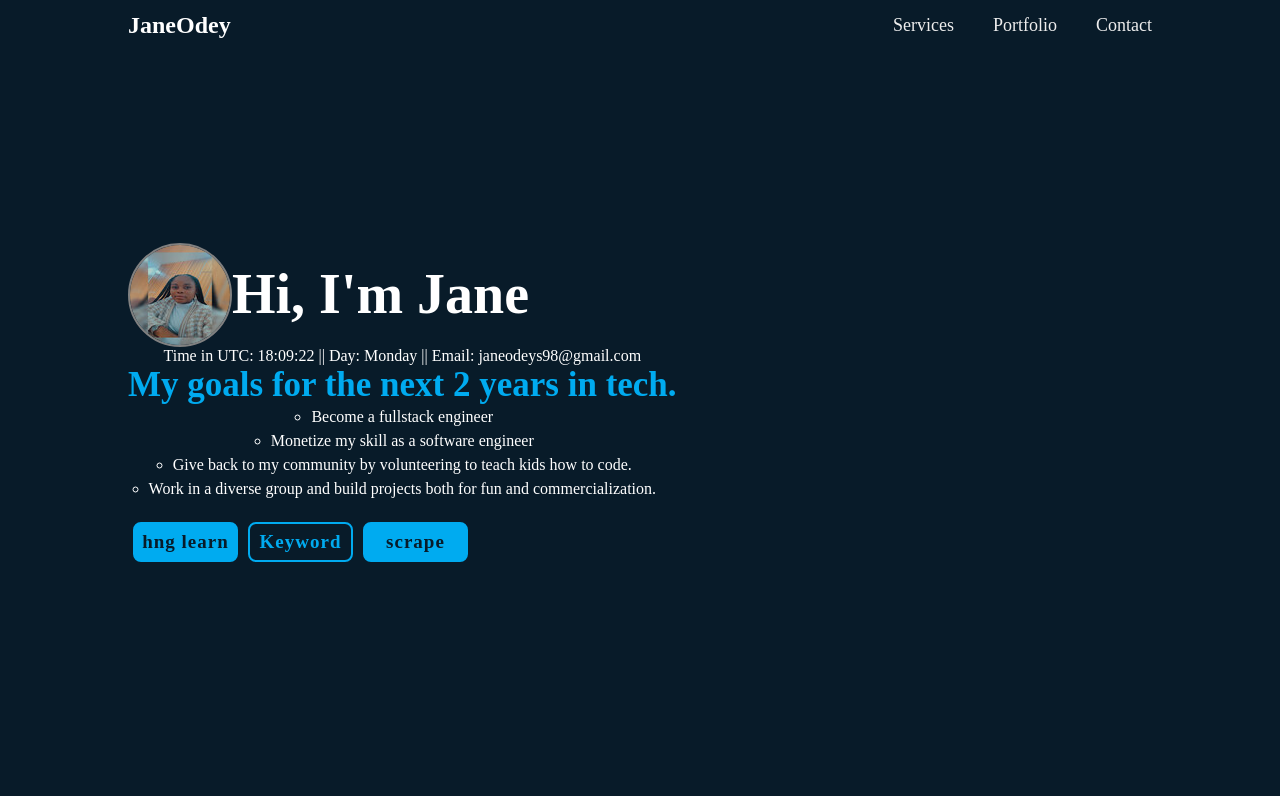
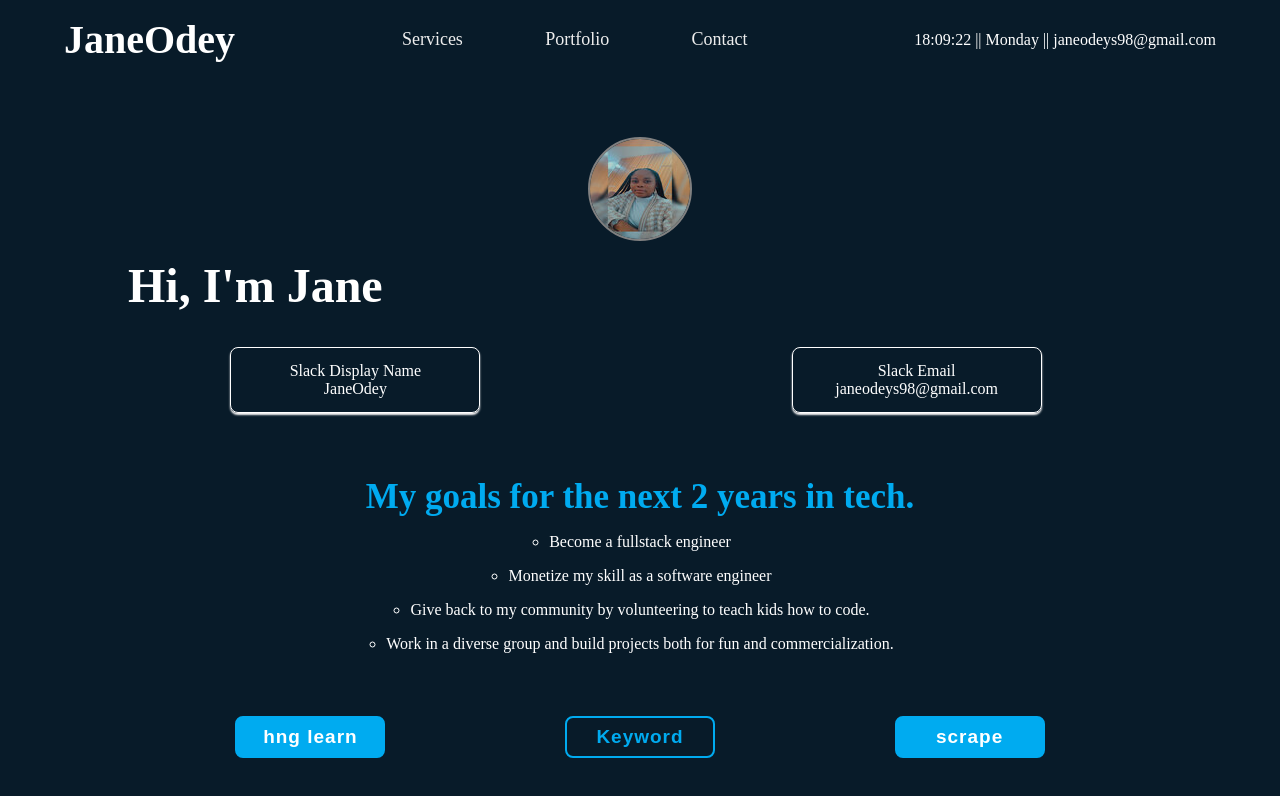
Before and after one commit to Clare-Tech/portfolio-site, a plain HTML site: page index.html in a window 1280 px wide. Drawn offline with nearby package versions, Linux system fonts and the light colour scheme.

Commit message:
made changes to styles

```diff
--- a/index.html
+++ b/index.html
@@ -1,59 +1,75 @@
 <!DOCTYPE html>
 <html lang="en">
+
 <head>
-    <meta charset="UTF-8">
-    <meta name="viewport" content="width=device-width, initial-scale=1.0">
+    <meta charset="UTF-8" />
+    <meta name="viewport" content="width=device-width, initial-scale=1.0" />
     <title>Jane | Portfolio</title>
-    <link rel="stylesheet" href="./style.css">
+    <link rel="stylesheet" href="./style.css" />
 
-    <link href='https://unpkg.com/boxicons@2.1.4/css/boxicons.min.css' rel='stylesheet'>
+    <link href="https://unpkg.com/boxicons@2.1.4/css/boxicons.min.css" rel="stylesheet" />
 </head>
+
+
 <body>
     <header class="header">
-        <a href="#" class="logo" data-test-id="slackDisplayName">JaneOdey</a>
-
+        <div class="logo">
+            <a href="#" data-test-id="slackDisplayName">JaneOdey</a>
+        </div>
 
         <nav class="navbar" id="myLinks">
             <a href="#">Services</a>
             <a href="#">Portfolio</a>
             <a href="#">Contact</a>
-
         </nav>
-
+        <div class="time">
+            <p>
+                <span id="utcTime" data-test-id="currentTimeUTC"></span> ||
+                <span id="utcDayOfWeek" data-test-id="currentDay"></span> ||
+                <span data-test-id="slackEmail">janeodeys98@gmail.com</span>
+            </p>
+        </div>
     </header>
     <section class="home">
         <div class="home-content">
             <div class="img-content">
-            <img src="./photo1.jpg" alt="Jane Odey picture" data-test-id="slackProfilePicture">
-            <h1 >Hi, I'm Jane</h1>
+                <img src="./photo1.jpg" alt="Jane Odey picture" data-test-id="slackProfilePicture" />
+            </div>
+            <h1>Hi, I'm Jane</h1>
 
+            <div class="slackDetails">
+                <div>
+                    <p>Slack Display Name</p>
+                    <p class="slackDisplayName">JaneOdey</p>
                 </div>
-           <div class="time">
-                <p> Time in UTC: <span id="utcTime" data-test-id="currentTimeUTC"></span>  ||
-                Day: <span id="utcDayOfWeek" data-test-id="currentDay"></span> || <span data-test-id="slackEmail">Email: janeodeys98@gmail.com</span></p>
+                <div>
+                    <p>Slack Email</p>
+                    <p class="slackEmail">janeodeys98@gmail.com</p>
                 </div>
-
+            </div>
+            <div class="goals">
                 <h3>My goals for the next 2 years in tech.</h3>
                 <ul>
                     <li>Become a fullstack engineer</li>
                     <li>Monetize my skill as a software engineer</li>
-                <li>Give back to my community by volunteering to teach kids how to code.</li>
-                <li>Work in a diverse group and build projects both for fun and commercialization.</li>
+                    <li>
+                        Give back to my community by volunteering to teach kids how to code.
+                    </li>
+                    <li>
+                        Work in a diverse group and build projects both for fun and
+                        commercialization.
+                    </li>
                 </ul>
+            </div>
             <div class="btn-box">
-                <a href="https://hng.tech/learn" data-test-id="hngLink" target="_blank">hng learn</a>
-                <a href="https://keyword.dog/" data-test-id="keywordlink">Keyword</a>
-                <a href="https://scrapeanyweb.site/" data-test-id="scrapeanywebLink">scrape</a>
-
+                <button href="https://hng.tech/learn" data-test-id="hngLink" target="_blank">hng learn</button>
+                <button href="https://keyword.dog/" data-test-id="keywordlink">Keyword</button>
+                <button href="https://scrapeanyweb.site/" data-test-id="scrapeanywebLink">scrape</button>
             </div>
         </div>
-
-
-
     </section>
-
-
 
     <script src="./script.js"></script>
 </body>
+
 </html>
--- a/style.css
+++ b/style.css
@@ -1,38 +1,43 @@
-
-*{
+* {
     margin: 0;
     padding: 0;
     box-sizing: border-box;
 }
-body{
+
+body {
     background: #081b29;
     color: #fff;
 }
 
 
-.header{
+.header {
     top: 0;
     left: 0;
     background: transparent;
-    position: fixed;
     width: 100%;
-    padding: 12px 10%;
+    padding: 1rem 5%;
     display: flex;
     align-items: center;
     justify-content: space-between;
-    z-index: 100;
+
 }
-.header .logo{
-    position: relative;
+
+.header .logo {
+    /* position: relative; */
     color: #fff;
-    font-size: 24px;
+    font-size: 2.5rem;
     font-weight: 600;
     text-decoration: none;
-    /* z-index: 1; */
 }
-.logo::before{
+
+.logo a {
+    color: #fff;
+    text-decoration: none;
+}
+
+.logo::before {
     content: '';
-    position: absolute;
+    /* position: absolute; */
     top: 0;
     right: 0;
     height: 100%;
@@ -41,18 +46,27 @@ body{
     animation: showRight 1s ease forwards;
     animation-delay: .4s;
 }
-.header .navbar a{
+
+.navbar {
+    width: 30%;
+    display: flex;
+    justify-content: space-between;
+}
+
+.header .navbar a {
     color: #ededed;
     text-decoration: none;
-    margin-left: 35px;
     font-size: 18px;
     font-weight: 500;
     transition: .3s;
 }
-.navbar a:hover, .navbar a.active{
+
+.navbar a:hover,
+.navbar a.active {
     color: #00abf0;
 }
-.header .icon{
+
+.header .icon {
     color: #fff;
     text-decoration: none;
     padding: 14px 16px;
@@ -60,81 +74,107 @@ body{
     display: block;
     display: none;
 }
-.time{
+
+.time {
     text-align: center;
 }
 
+/* slack display */
+.slackDetails {
+    display: flex;
+    justify-content: space-between;
+    padding: 1rem 10%;
+    margin-top: 1rem;
+}
+
+.slackDetails div {
+    border: 1px solid #fff;
+    padding: 14px 16px;
+    margin-right: .5rem;
+    border-radius: .5rem;
+    box-shadow: 0 2px 2px rgb(247, 246, 246);
+    min-width: 250px;
+    display: flex;
+    flex-direction: column;
+    justify-content: center;
+    align-items: center;
+}
+
 /* home section */
-section.home{
+.home {
     display: flex;
     align-items: center;
-    height: 100vh;
-    padding: 12px 10%;
-    background: url(./photo.jpg);
-    background-size: cover;
-    background-repeat: repeat;
-    background-position: center;
-    background-attachment: fixed;
+    justify-content: center;
+    padding-top: 2rem;
 
 }
 .home-content{
-    max-width: 600px;
+    width: 100%;
+    padding: 10px 10%;
 }
-.home-content .img-content{
+
+.home-content .img-content {
     display: flex;
     align-items: center;
-    justify-content: flex-start;
+    justify-content: center;
+    padding: 1rem 0;
 }
-.home-content img{
+
+.home-content img {
     border-radius: 50%;
     border: 2px solid grey;
 }
-.home-content h1{
-    position: relative;
-    font-size: 56px;
+
+.home-content h1 {
+    /* position: relative; */
+    font-size: 3rem;
     font-weight: 700;
     line-height: 1.2;
 }
 
-.home-content h3{
-    position: relative;
+.goals {
+    padding: 1rem 0;
+    margin-top: 2rem;
+}
+
+.home-content h3 {
+    /* position: relative; */
     font-size: 35px;
     font-weight: 700;
     color: #00abf0;
+    text-align: center;
 }
 
-.home-content ul{
+.home-content ul {
     list-style-type: circle;
     display: flex;
     flex-direction: column;
     align-items: center;
-}
-.home-content ul li{
-    line-height: 1.5em;
+    gap: 1rem;
+    padding: 1rem 0;
 }
 
-.home-content .btn-box{
+.home-content .btn-box {
     position: relative;
     display: flex;
     justify-content: space-between;
-    width: 345px;
-    height: 40px;
+    padding: 10px 10%;
     margin-top: 1rem;
 }
 
-.btn-box a{
+.btn-box button {
     position: relative;
     text-decoration: none;
     background-color: #00abf0;
-    width: 150px;
-    height: 100%;
+    min-width: 150px;
+    padding: 8px 14px;
     border: 2px solid #00abf0;
     border-radius: 8px;
     display: inline-flex;
-    align-items:center;
+    align-items: center;
     justify-content: center;
     font-size: 19px;
-    color: #081b29;
+    color: #fff;
     font-weight: 600;
     letter-spacing: 1px;
     z-index: 1;
@@ -144,47 +184,88 @@ section.home{
 }
 
 
-.btn-box a:nth-child(2){
+.btn-box button:nth-child(2) {
     background-color: transparent;
     color: #00abf0;
 }
-.btn-box a:nth-child(2):hover{
-    color: #081b29;
+
+.btn-box button:nth-child(2):hover {
+    color: #fff;
 }
-.btn-box a:nth-child(1):hover{
+
+.btn-box button:nth-child(1):hover {
     color: #fff;
     background-color: transparent;
 }
-.btn-box a::before{
+
+.btn-box button::before {
     content: "";
     position: absolute;
     top: 0;
     left: 0;
     width: 0;
     height: 100%;
-    background:#00abf0;
+    background: #00abf0;
     z-index: -1;
     transition: .3s ease-in;
 }
-.btn-box a:hover::before{
+
+.btn-box button:hover::before {
     width: 100%;
 }
 
 
 
 /* KEYFRAME ANIMATION */
-@keyframes showRight{
-    100%{
-        width:0;
+@keyframes showRight {
+    100% {
+        width: 0;
     }
 }
 
 
 
 /* media query */
-@media only screen and (max-width: 700px){
-    .header .icon{
+@media only screen and (max-width: 700px) {
+    .header .icon {
         display: block;
     }
 
+    .navbar {
+        display: none;
+    }
+
+    .header {
+        padding: 12px;
+    }
+
+    .home-content {
+        padding: 10px 5%;
+    }
+
+    .goals {
+        justify-content: flex-start;
+        align-items: flex-start;
+    }
+
+    .slackDetails {
+        flex-direction: column;
+        gap: 2rem;
+    }
+
 }
+
+@media screen and (max-width:590px) {
+    .home {
+        padding: 0 10%;
+    }
+
+    .btn-box {
+        flex-wrap: wrap;
+        gap: 10px;
+    }
+
+    .goals {
+        text-align: center;
+    }
+}
```
Lines whose indentation alone changed are shown as unchanged.
